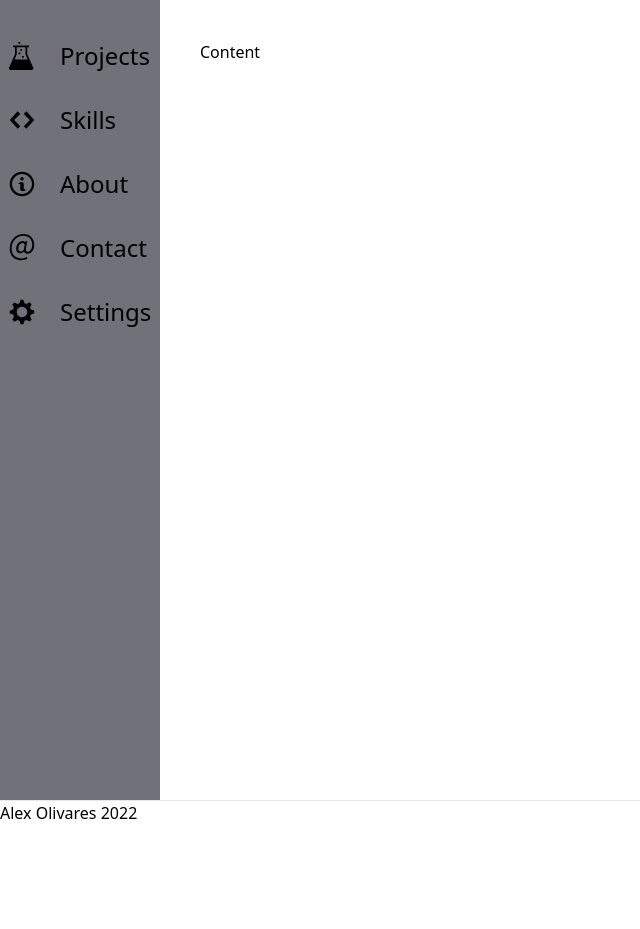
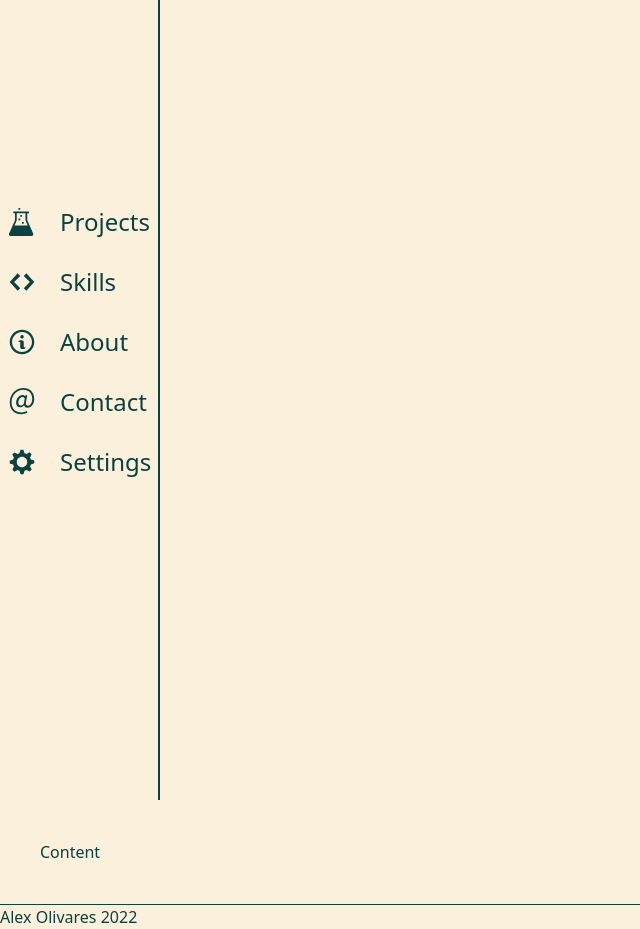
Before and after one commit to AlexanderOlivares/portfolioV2, a Next.js app: page / in a window 1280 px wide. Shown: the whole page, without its empty margins (0-640 px from the left). Before the commit the page ends 825 px from the top, so only its background shows below. Built offline with nearby package versions, Linux system fonts and the light colour scheme.

Commit message:
added colors. nav bar tweaks

```diff
--- a/components/Layout.tsx
+++ b/components/Layout.tsx
@@ -7,7 +7,7 @@ type Props = {
 };
 
 const Layout = ({ children, title = "This is the default title" }: Props) => (
-  <div>
+  <div className="bg-tan text-emerald">
     <Head>
       <title>{title}</title>
       <meta charSet="utf-8" />
--- a/components/MobileNav.tsx
+++ b/components/MobileNav.tsx
@@ -21,7 +21,7 @@ const MobileNav: React.FC<IMoblieNavProps> = ({ navExpand, setNavExpand }) => {
     <Menu>
       <Menu.Button>
         <div
-          className={`px-4 ${animateMenuIcon && "animate-menuIconOpen"}`}
+          className={`mx-4 mt-4 -mb-3 ${animateMenuIcon && "animate-menuIconOpen"}`}
           onClick={handleKebabClick}
           onAnimationEnd={() => setAnimateMenuIcon(false)}
         >
@@ -40,15 +40,15 @@ const MobileNav: React.FC<IMoblieNavProps> = ({ navExpand, setNavExpand }) => {
         leaveFrom="transform scale-100 opacity-100"
         leaveTo="transform scale-95 opacity-0"
       >
-        <div className="bg-zinc-500 fixed -mx-20 mt-14">
+        <div className="w-full h-screen bg-emerald text-tan rounded-md">
           <Menu.Items>
             {navContent.map(({ path, title, icon }) => {
               return (
                 <Menu.Item key={title}>
-                  <div className="flex px-5 align-middle items-center hover:bg-slate-300">
+                  <div className="w-3/4 h-1/6 flex my-5 align-middle items-center hover:bg-slate-300">
                     <span className="px-2 my-3 ">{icon}</span>
                     <Link href={path}>
-                      <a className={`block m-2 text-3xl`}>{title}</a>
+                      <a className={`block m-2 text-5xl`}>{title}</a>
                     </Link>
                   </div>
                 </Menu.Item>
--- a/components/Nav.tsx
+++ b/components/Nav.tsx
@@ -14,12 +14,12 @@ const Nav: React.FC<INavProps> = ({ navExpand }) => {
           return (
             <div
               key={title}
-              className="flex align-middle items-center hover:bg-slate-300"
+              className="flex align-middle items-center hover:border-y-2 border-solid border-emerald"
             >
-              <span className="px-2 my-3 ">{icon}</span>
+              <span className="px-2 my-4">{icon}</span>
               <span
                 className={
-                  navExpand ? "visible p-4 ease-in-out duration-700" : "invisible"
+                  navExpand ? "visible px-4 ease-in-out duration-700" : "invisible"
                 }
               >
                 <Link href={path}>
--- a/pages/index.tsx
+++ b/pages/index.tsx
@@ -15,17 +15,18 @@ const IndexPage = () => {
   return (
     <>
       <Layout title="Alex Olivares Portfolio">
-        <div className="relative min-h-screen md:flex">
-          <div className="p-1 bg-zinc-500 text-gray-100 flex md:hidden h-16">
+        <div className="relative min-h-screen md:flex:col">
+          {/* <div className="p-1 flex md:hidden h-16"> */}
+          <div className="p-1 md:hidden">
             <MobileNav navExpand={navExpand} setNavExpand={setNavExpand} />
-            <div className="relative text-3xl w-full text-center mt-2">
+            {/* <div className="relative text-3xl w-full text-center mt-2">
               Alex Olivares
-            </div>
+            </div> */}
           </div>
           <div
             onMouseEnter={animateNav}
             onMouseLeave={() => setNavExpand(false)}
-            className="hidden md:block md:bg-zinc-500 w-12 h-screen pt-6 absoulte inset-y-0 left-0 hover:w-40 ease-in-out duration-300"
+            className="hidden md:block border-r-2 border-emerald w-12 h-screen pt-48 absoulte inset-y-0 left-0 hover:w-40 ease-in-out duration-300"
           >
             <Nav navExpand={navExpand} />
           </div>
--- a/tailwind.config.js
+++ b/tailwind.config.js
@@ -1,6 +1,13 @@
 module.exports = {
   content: ["./pages/**/*.{js,ts,jsx,tsx}", "./components/**/*.{js,ts,jsx,tsx}"],
   theme: {
+    colors: {
+      tan: "#FAF0DC",
+      emerald: "#0B4141",
+      lightRed: "#FF6864",
+      darkBlue: "#2B235C",
+      purp: "#E3D8F7",
+    },
     extend: {
       keyframes: {
         menuIconOpen: {
```
